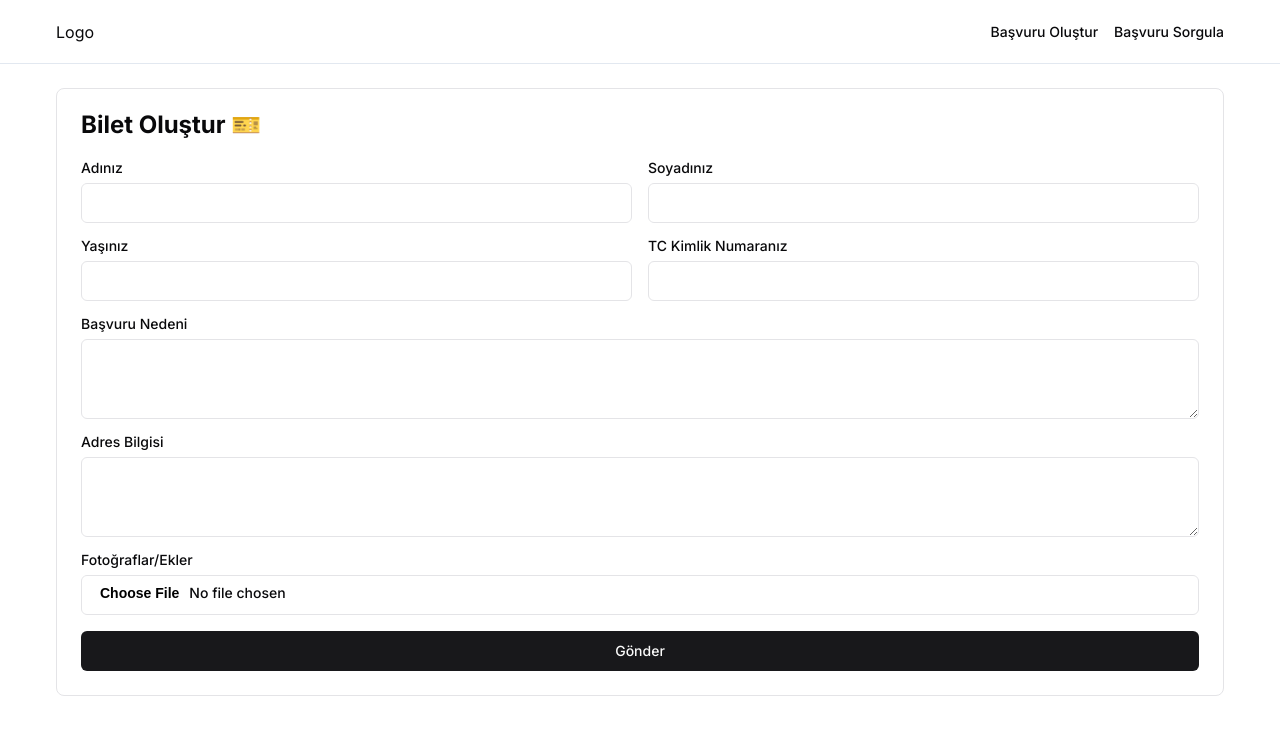
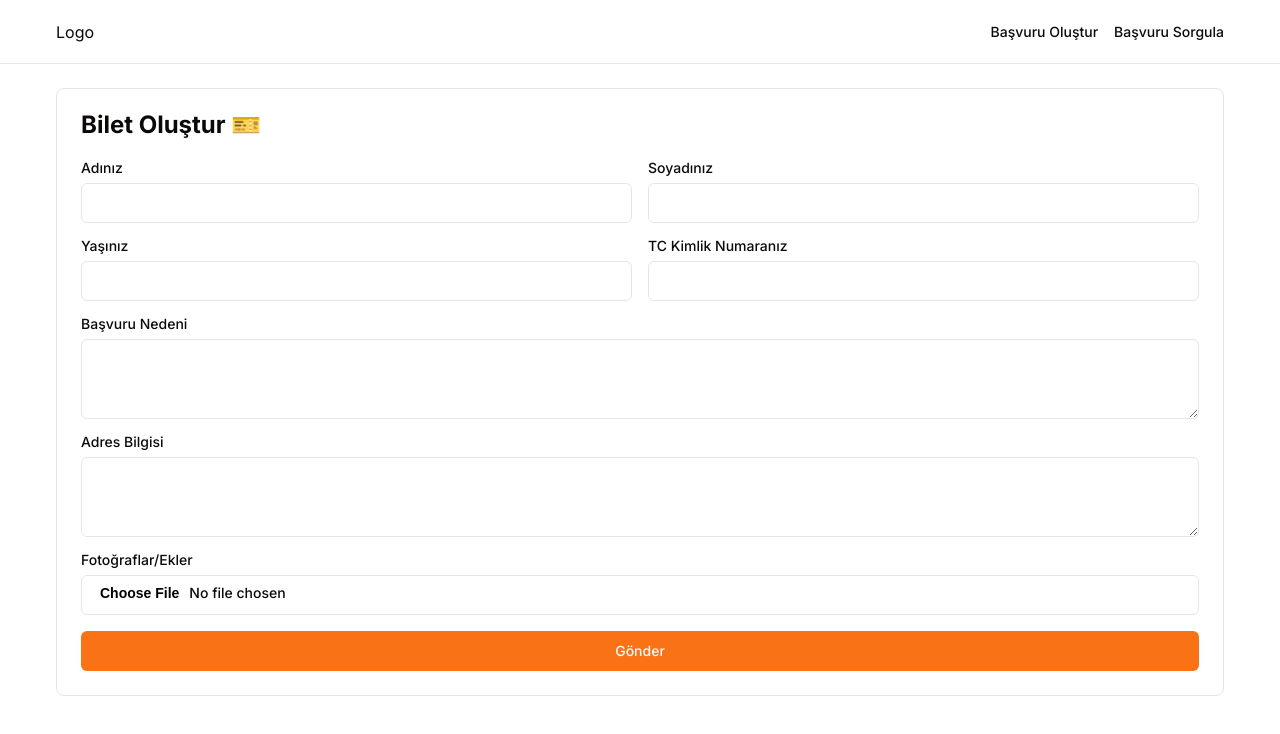
Before and after one commit to emretfn/patika-fimple-final-case, a React (Vite) app: page /basvuru-olustur in a window 1280 px wide. Shown: the top 734 px of the page. Built offline with nearby package versions, Linux system fonts and the light colour scheme.

Commit message:
style: change theme colors

```diff
--- a/src/components/ui/Button/Button.module.css
+++ b/src/components/ui/Button/Button.module.css
@@ -22,7 +22,7 @@
 }
 
 .base.default:hover {
-  background-color: rgba(24, 24, 27, 0.9);
+  background-color: var(--primary-hover);
 }
 
 .base.outline {
--- a/src/styles/global.css
+++ b/src/styles/global.css
@@ -1,14 +1,18 @@
 :root {
   --background: hsl(0, 0%, 100%);
-  --foreground: hsl(240, 10%, 3.9%);
+  --foreground: hsl(20, 14.3%, 4.1%);
 
-  --primary: hsl(240, 5.9%, 10%);
-  --primary-foreground: hsl(0, 0%, 98%);
+  --primary: hsl(24.6, 95%, 53.1%);
+  --primary-hover: hsla(24.6, 95%, 53.1%, 0.9);
+  --primary-foreground: hsl(60, 9.1%, 97.8%);
 
-  --accent: hsl(240, 4.8%, 95.9%);
-  --accent-foreground: hsl(240, 5.9%, 10%);
+  --accent: hsl(60, 4.8%, 95.9%);
+  --accent-foreground: hsl(24, 9.8%, 10%);
 
-  --border: hsl(240, 5.9%, 90%);
+  --desctructive: hsl(0, 84.2%, 60.2%);
+  --desctructive-foreground: hsl(60, 9.1%, 97.8%);
+
+  --border: hsl(20, 5.9%, 90%);
 }
 
 body {
```
